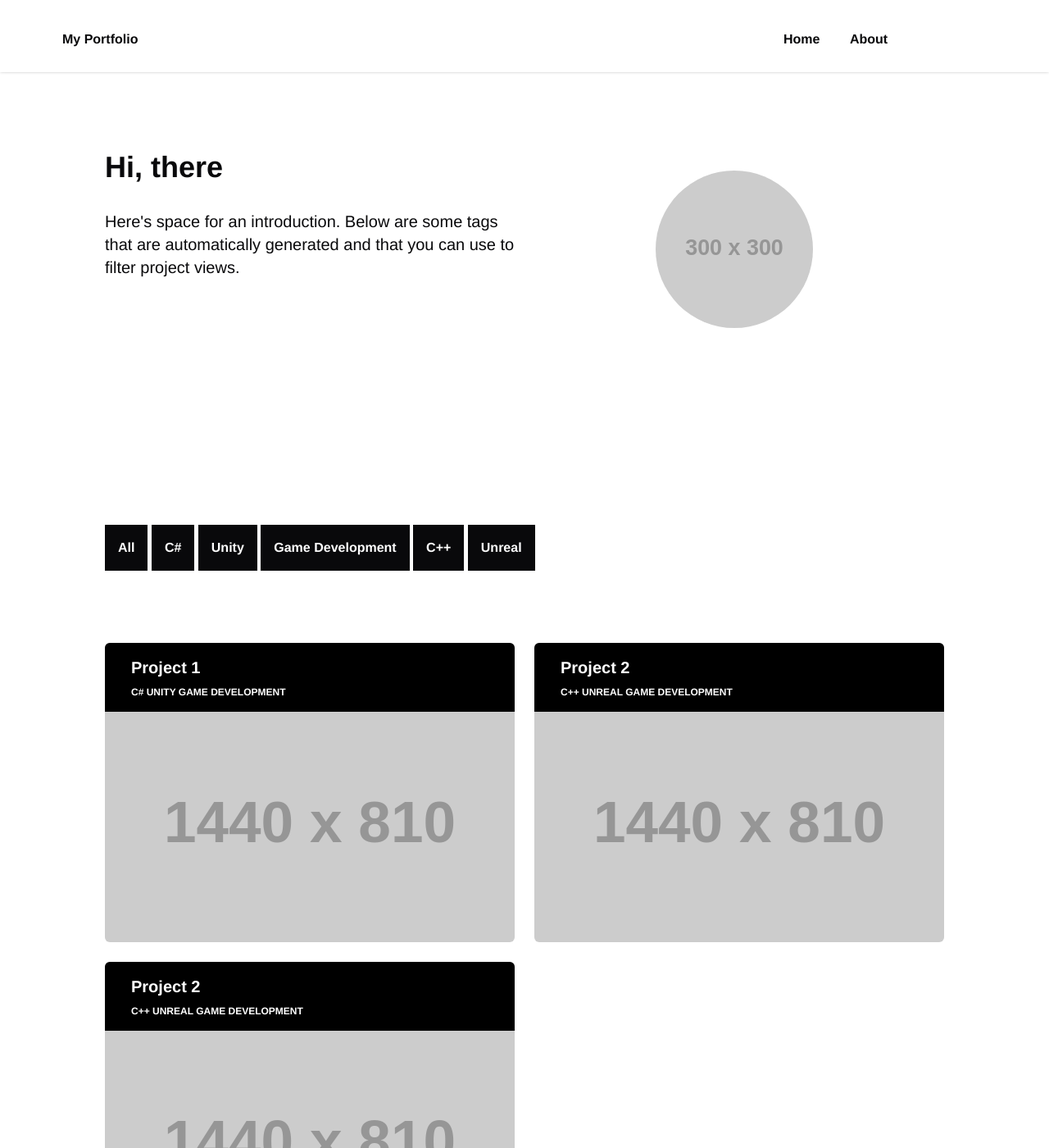
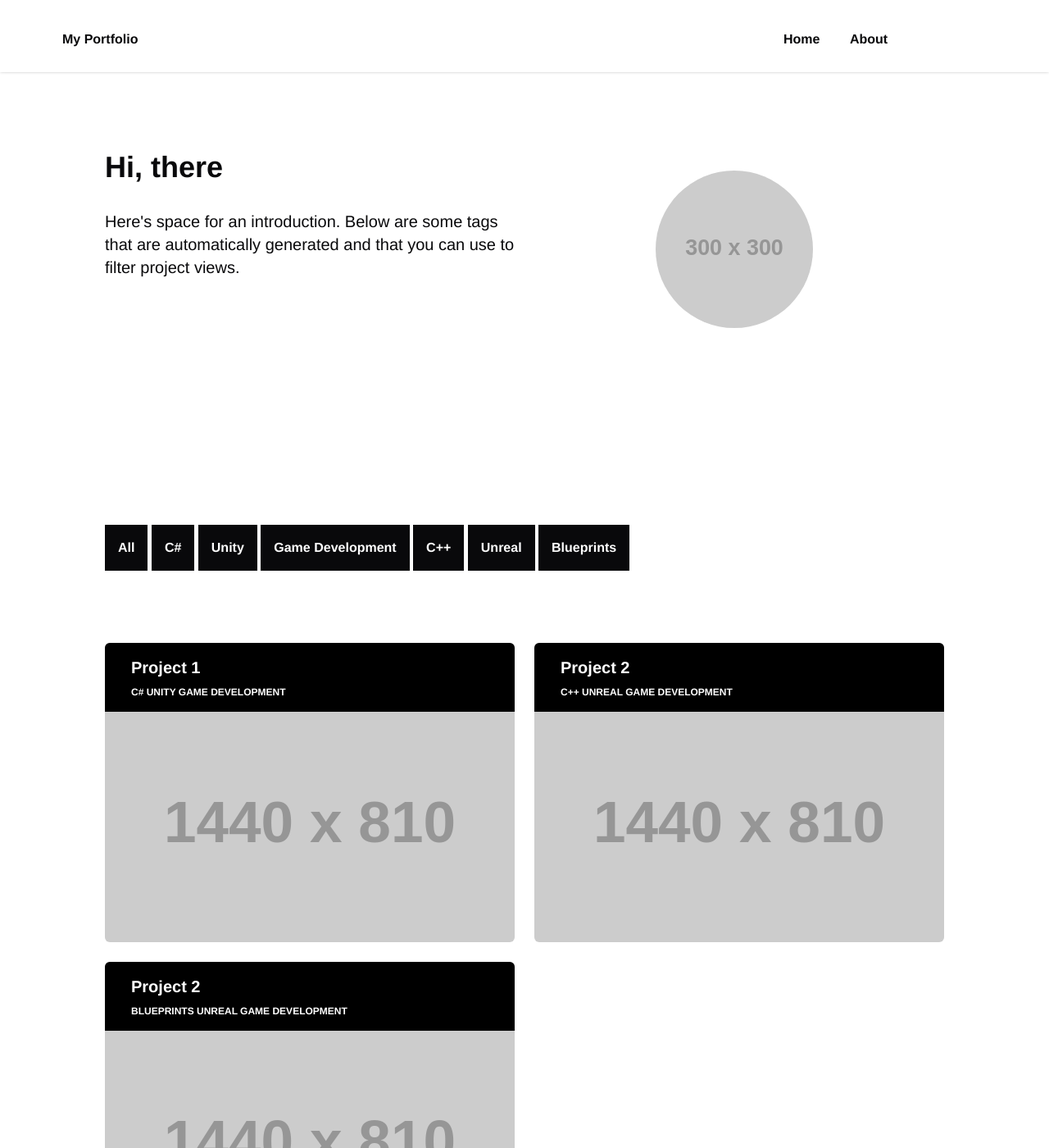
Before and after one commit to Waterhuman33/waterhuman33.github.io, a Jekyll site: the page built from index.html, in a window 1280 px wide and 1400 px high. Shown: the whole window at 82% size. Built offline with Jekyll 4.4.1, drawn with Linux system fonts in a browser that asks for light colours; some web fonts are replaced.

Commit message:
Update projects.yml

```diff
--- a/_data/projects.yml
+++ b/_data/projects.yml
@@ -13,5 +13,5 @@
 - id: project-2
   title: Project 2
   img: 'https://via.placeholder.com/1440x810'
-  tags: ["C++ ", "Unreal ", "Game Development "]
+  tags: ["Blueprints ", "Unreal ", "Game Development "]
   file: "_projects/SoulHerd.md"
```
